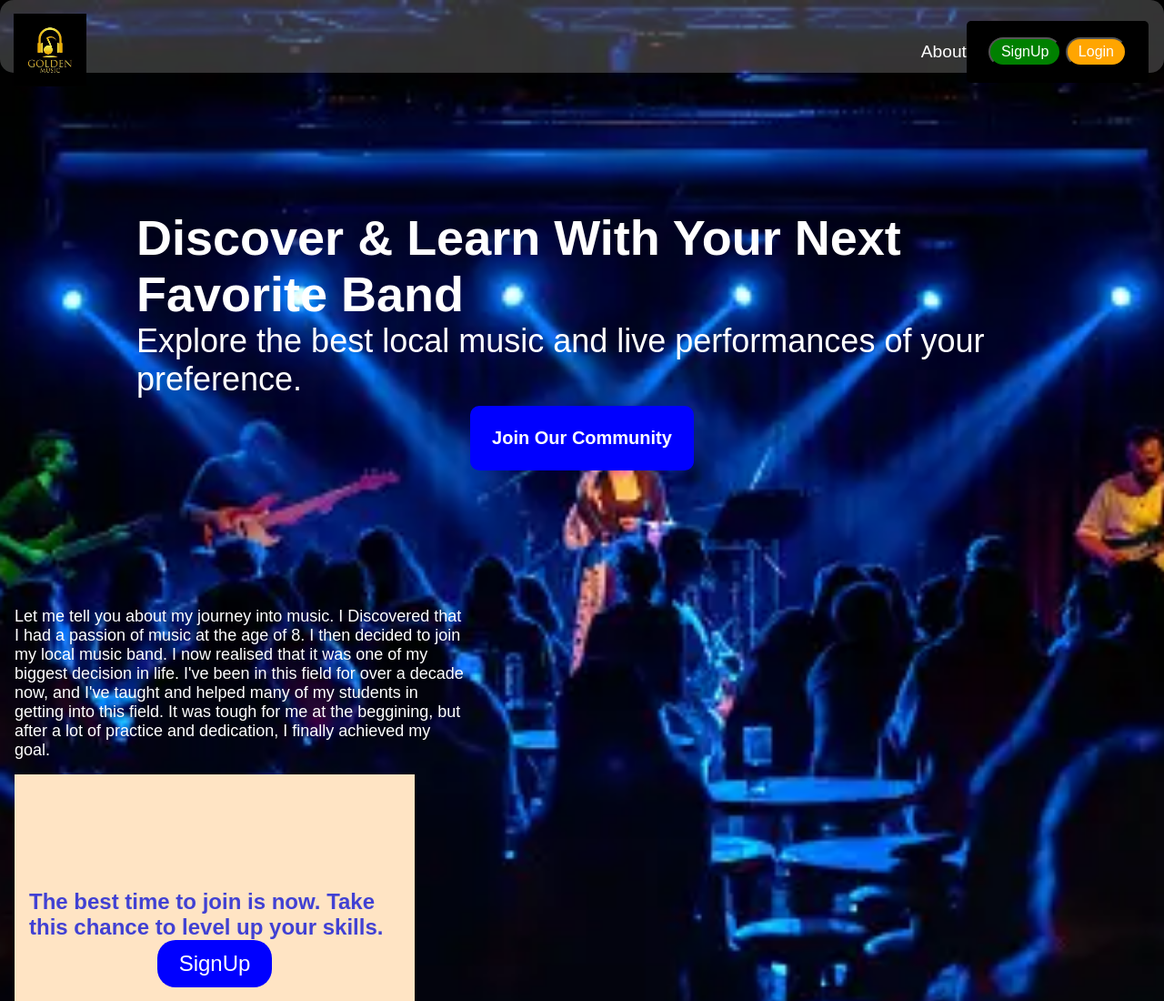
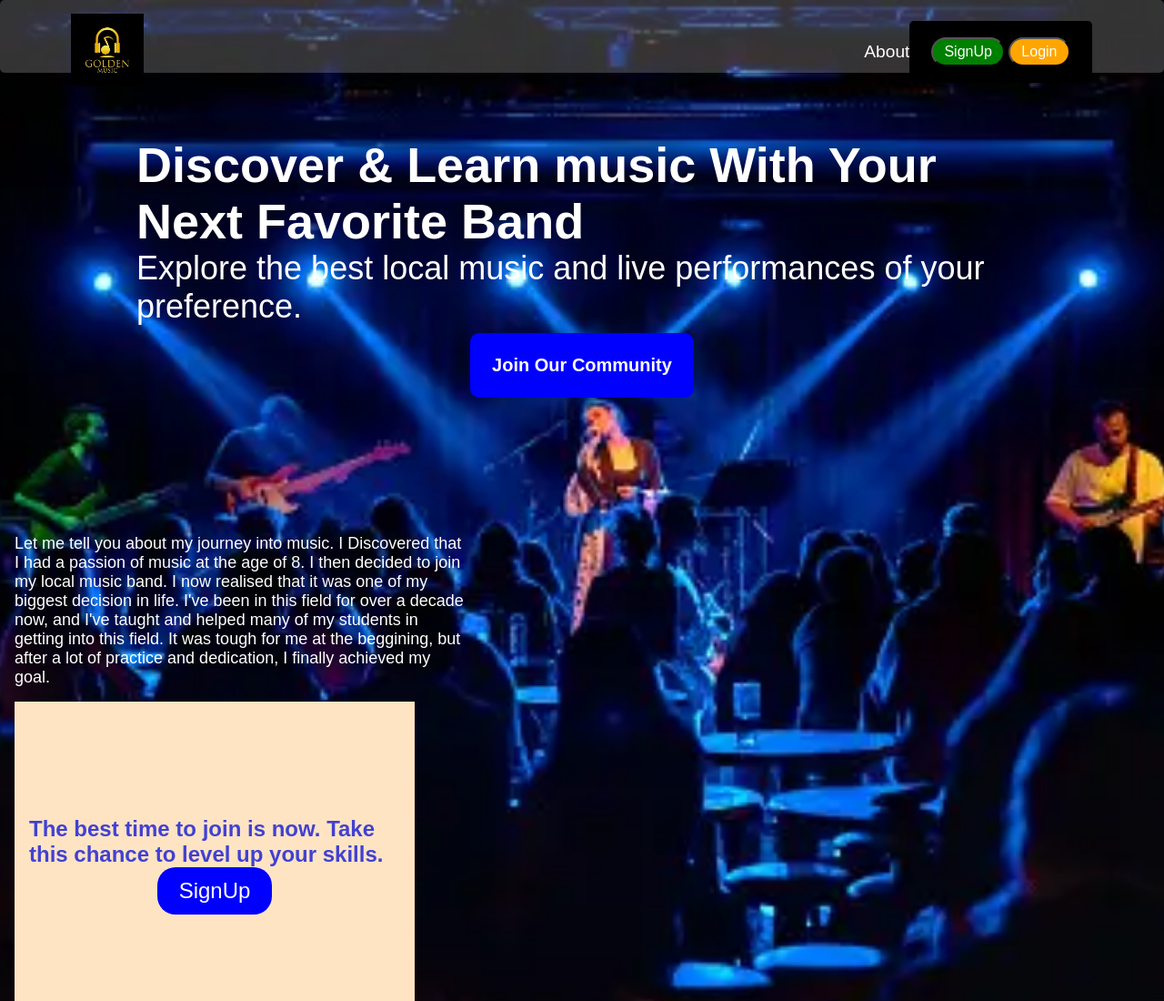
Before and after one commit to Eliel04/My-project, a plain HTML site: page index.html in a window 1280 px wide. Shown: the top 1100 px of the page at 91% size. Drawn offline with nearby package versions, Linux system fonts and the light colour scheme.

Commit message:
improving my navbar

```diff
--- a/index.html
+++ b/index.html
@@ -18,8 +18,8 @@
                     <a class="navbar__btn-anchor" href="#">About</a>
                 </span>
                 <div class="btn__btngrp">
-                    <button class="btngrp__bttn   btngrp__bttn-SignUp"  >SignUp</button>
-                    <button class="btngrp__bttn   btngrp__bttn-Login"  >Login</button>
+                    <button class="btngrp__bttn   btngrp__bttn-SignUp">SignUp</button>
+                    <button class="btngrp__bttn   btngrp__bttn-Login">Login</button>
                 </div>
 
             </div>
@@ -29,7 +29,7 @@
     <Main>
         <section class="intro-page">
             <div class="introduction">
-                <h1 class="introduction__header">Discover & Learn With Your Next Favorite Band</h1>
+                <h1 class="introduction__header">Discover & Learn music With Your Next Favorite Band</h1>
                 <p class="introduction__para">Explore the best local music and live performances of your preference.</p>
                  </div>
                 <button class="introduction-button">Join Our Community</button>
--- a/styles.css
+++ b/styles.css
@@ -17,14 +17,19 @@
         backdrop-filter: 8px;
         height: 10vh;
         width: 100%;
-        border-radius: 15px;
+        border-radius: 5px;
         padding: 15px;
+        position: fixed;
+        top: 0px;
+        left: 0px;
     }
 
     .navbar{
         display: flex;
         justify-content: space-between;
         align-items: center;
+        width: 90%;
+        margin: 0 auto ;
     }
 
     .navbar__logo{
```
